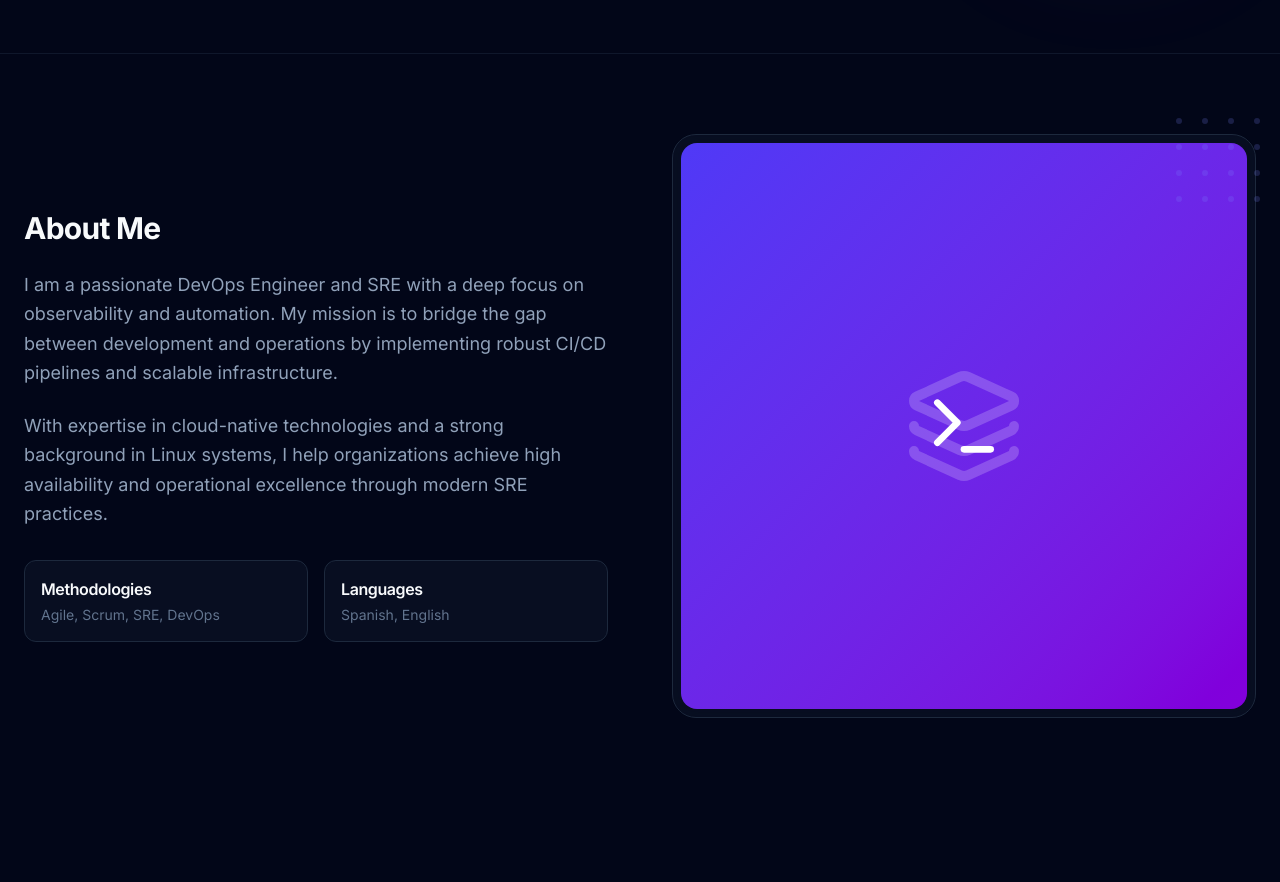
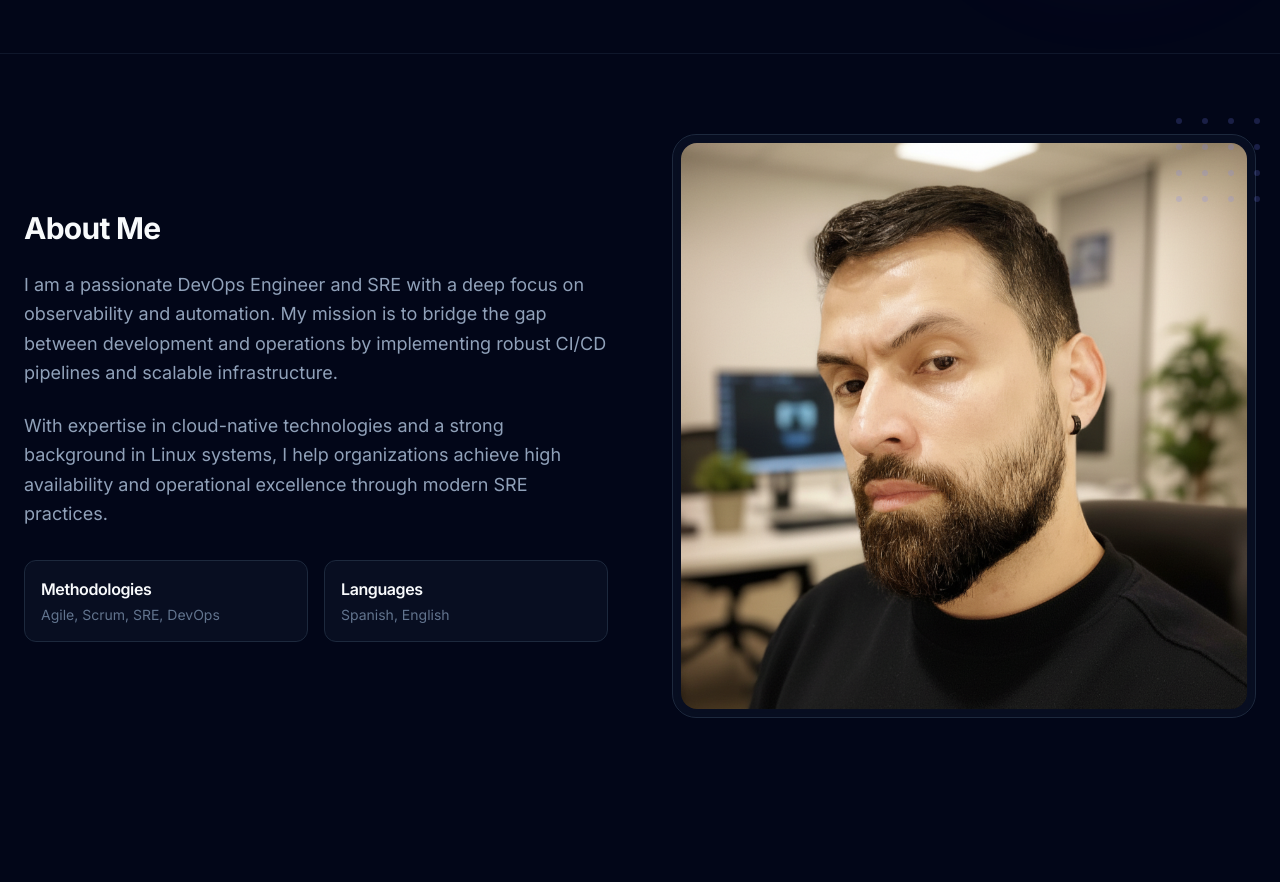
Before and after one commit to posesco/posesco, a React (Vite) app: page / in a window 1280 px wide. Shown: the part 660-1542 px from the top of the page. Built offline with nearby package versions, Linux system fonts and the light colour scheme.

Commit message:
feat: add avatar image support and configure avatar.png

```diff
--- a/src/App.tsx
+++ b/src/App.tsx
@@ -78,6 +78,10 @@ const SkillCard = ({ title, icon: Icon, skills }: SkillCardProps) => (
 
 export default function App() {
   const { t, language, setLanguage } = useLanguage();
+
+  // Avatar image path. If empty, the default gradient box will be shown.
+  // Example: "/avatar.jpg" (place the file in the public/ folder)
+  const avatarUrl = "/avatar.png";
 
   const techStack = [
     { title: "Observability & Monitoring", icon: Eye, skills: ["Prometheus", "Grafana", "ELK", "Datadog"] },
@@ -265,10 +269,19 @@ export default function App() {
             className="relative"
           >
             <div className="aspect-square rounded-3xl overflow-hidden glass-panel p-2">
-              <div className="w-full h-full rounded-2xl bg-gradient-to-br from-indigo-600 to-purple-700 flex items-center justify-center">
-                <Layers size={120} className="text-white/20 absolute" />
-                <Terminal size={80} className="text-white" />
-              </div>
+              {avatarUrl ? (
+                <img
+                  src={avatarUrl}
+                  alt="Jesús David Posada Escobar"
+                  className="w-full h-full rounded-2xl object-cover"
+                  loading="lazy"
+                />
+              ) : (
+                <div className="w-full h-full rounded-2xl bg-gradient-to-br from-indigo-600 to-purple-700 flex items-center justify-center">
+                  <Layers size={120} className="text-white/20 absolute" />
+                  <Terminal size={80} className="text-white" />
+                </div>
+              )}
             </div>
             {/* Decorative dots */}
             <div className="absolute -top-4 -right-4 w-24 h-24 grid grid-cols-4 gap-2 opacity-20">
```
Also changed, not shown: public/avatar.png (added).
